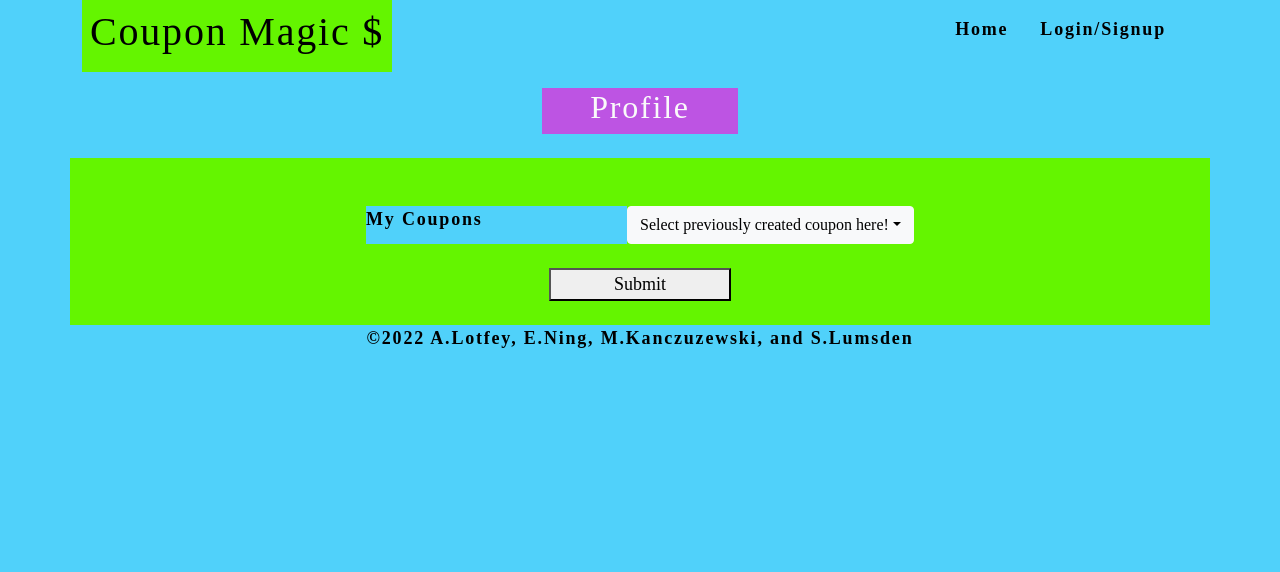
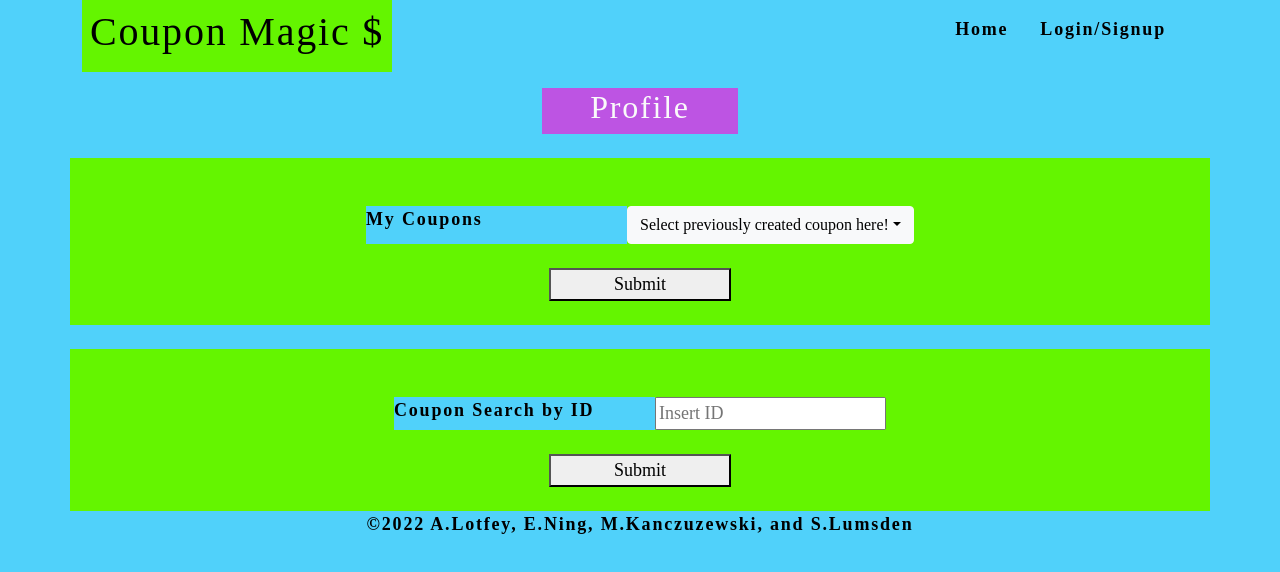
Before and after one commit to slumsd01/coupon-magic, a React (Create React App) app in the folder client/: page /profile/1 in a window 1280 px wide. Shown: the top 572 px of the page. Built offline with nearby package versions, Linux system fonts and the light colour scheme.

Commit message:
completed profile mockup of content/bootstrap/css

```diff
--- a/client/src/pages/Profile.js
+++ b/client/src/pages/Profile.js
@@ -4,9 +4,34 @@ import Dropdown from 'react-bootstrap/Dropdown';
 import ButtonGroup from "react-bootstrap/ButtonGroup";
 
 const Profile = () => {
+  // const [formState, setFormState] = useState({ email: '', password: '' });
+  // const [login, { error }] = useMutation(LOGIN_USER);
+  // // update state based on form input changes
+  // const handleChange = (event) => {
+  //   const { name, value } = event.target;
 
+  //   setFormState({
+  //     ...formState,
+  //     [name]: value,
+  //   });
+  // };
 
-  const loggedIn = Auth.loggedIn();
+  // // submit form
+  // const handleFormSubmit = async event => {
+  //   event.preventDefault();
+
+  //   try {
+  //     const { data } = await login({
+  //       variables: { ...formState }
+  //     });
+
+  //     Auth.login(data.login.token);
+  //   } catch (e) {
+  //     console.error(e);
+  //   }
+  // };
+
+  // const loggedIn = Auth.loggedIn();
 
   return (
     <main>
@@ -17,6 +42,7 @@ const Profile = () => {
           </div>
         </div>
       </div>
+      <form>
         <div className="container bg-secondary-color justify-content-center p-4 mt-4">
           <div className="d-flex bd-highlight justify-content-center p-4">
             <div className="bd-highlight col-3 bg-primary-color">
@@ -38,6 +64,30 @@ const Profile = () => {
             </button>
           </div>
         </div>
+      </form>
+      <form>
+        <div className="container bg-secondary-color justify-content-center p-4 mt-4">
+          <div className="d-flex bd-highlight justify-content-center p-4">
+            <div className="bd-highlight col-3 bg-primary-color">
+              Coupon Search by ID
+            </div>
+            <input
+                className='form-input'
+                placeholder='Insert ID'
+                name='coupon'
+                type='coupon'
+                id='coupon'
+                // value={formState.password}
+                // onChange={handleChange}
+              />
+          </div>
+          <div className="d-flex col-12 bd-highlight justify-content-center">
+            <button className="d-flex bd-highlight justify-content-center col-2">
+              Submit
+            </button>
+          </div>
+        </div>
+      </form>
     </main>
   );
 };
```
Lines whose indentation alone changed are shown as unchanged.
